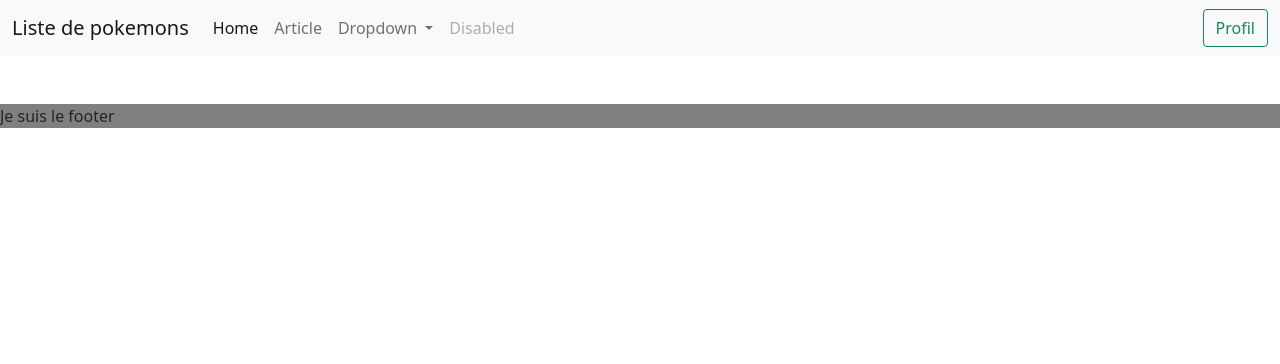
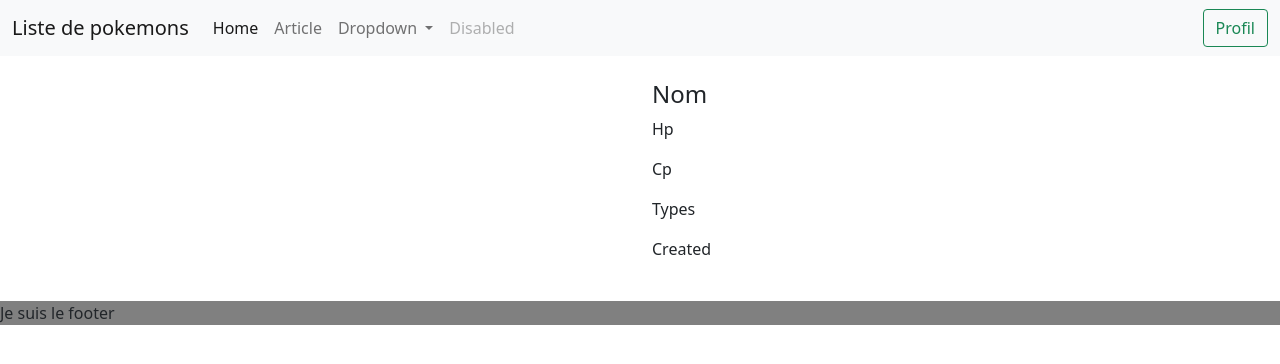
Before and after one commit to ilyes200876/angular-pokemon, an Angular app: page /pokemons/1 in a window 1280 px wide. Before the commit this address led to /. Shown: the top 364 px of the page. Built offline with nearby package versions, Linux system fonts and the light colour scheme.

Commit message:
erroe404 component creation + router link to pokemon details

```diff
--- a/src/app/app.module.ts
+++ b/src/app/app.module.ts
@@ -7,6 +7,8 @@ import { CardComponent } from './card/card.component';
 import { HomeComponent } from './home/home.component';
 import { ArticleComponent } from './article/article.component';
 import { NavbarComponent } from './navbar/navbar.component';
+import { Error404Component } from './error404/error404.component';
+import { PokemonDetailComponent } from './pokemon-detail/pokemon-detail.component';
 
 @NgModule({
   declarations: [
@@ -14,7 +16,9 @@ import { NavbarComponent } from './navbar/navbar.component';
     CardComponent,
     HomeComponent,
     ArticleComponent,
-    NavbarComponent
+    NavbarComponent,
+    Error404Component,
+    PokemonDetailComponent
   ],
   imports: [
     BrowserModule,
--- a/src/app/card/card.component.html
+++ b/src/app/card/card.component.html
@@ -12,10 +12,11 @@
 
 <div class="container d-flex justify-content-around me-2">
   <div class="row">
-    <div *ngFor="let pokemon of pokemonList" class="col-3 border border-secondary border-3 m-1">
-
-      <img (click)="selectPokemon(pokemon)" src="{{ pokemon.picture }}" alt="image de {{ pokemon.name }}" class="m-auto d-block">
-      <h4 class="text-center">{{ pokemon.name }}</h4>
+    <div *ngFor="let pokemon of pokeggmonList" class="col-3 border border-secondary border-3 m-1">
+      <a routerLink="/pokemons/{{pokemon.id}}">
+        <img src="{{ pokemon.picture }}" alt="image de {{ pokemon.name }}" class="m-auto d-block">
+      </a>
+      <h4 (click)="selectPokemon(pokemon)" class="text-center">{{ pokemon.name }}</h4>
       <p class="text-center">Types : <span *ngFor="let pokemonType of pokemon.types" class="types"> {{ pokemonType }},</span></p>
       <p class="text-center">créé le : {{ pokemon.created }}</p>
 
--- /dev/null
+++ b/src/app/error404/error404.component.ts
@@ -0,0 +1,11 @@
+import { Component } from '@angular/core';
+
+@Component({
+  selector: 'app-error404',
+  templateUrl: `error404component.html`,
+  styles: [
+  ]
+})
+export class Error404Component {
+
+}
--- /dev/null
+++ b/src/app/error404/error404component.html
@@ -0,0 +1 @@
+<img src="https://c8.alamy.com/comp/2E915TB/glitch-error-404-computer-page-anaglyph-glitch-404-banner-error-layout-effect-screen-2E915TB.jpg" alt="image d'erreur 404" style="width: 50%; margin-left: 22rem;">
--- a/src/app/navbar/navbar.component.html
+++ b/src/app/navbar/navbar.component.html
@@ -1,16 +1,16 @@
 <nav class="navbar navbar-expand-lg navbar-light bg-light">
   <div class="container-fluid">
-    <a class="navbar-brand" href="#">Liste de pokemons</a>
+    <a class="navbar-brand" routerLink="/pokemons">Liste de pokemons</a>
     <button class="navbar-toggler" type="button" data-bs-toggle="collapse" data-bs-target="#navbarSupportedContent" aria-controls="navbarSupportedContent" aria-expanded="false" aria-label="Toggle navigation">
       <span class="navbar-toggler-icon"></span>
     </button>
     <div class="collapse navbar-collapse" id="navbarSupportedContent">
       <ul class="navbar-nav me-auto mb-2 mb-lg-0">
         <li class="nav-item">
-          <a class="nav-link active" aria-current="page" href="">Home</a>
+          <a class="nav-link active" aria-current="page" routerLink="/">Home</a>
         </li>
         <li class="nav-item">
-          <a class="nav-link" href="/article">Article</a>
+          <a class="nav-link" routerLink="/article">Article</a>
         </li>
         <li class="nav-item dropdown">
           <a class="nav-link dropdown-toggle" href="#" id="navbarDropdown" role="button" data-bs-toggle="dropdown" aria-expanded="false">
--- /dev/null
+++ b/src/app/pokemon-detail/pokemon-detail-component.html
@@ -0,0 +1,14 @@
+<div class="container">
+  <div class="row">
+    <div class="col-md-6 col-s-12">
+      <img src="" alt="">
+    </div>
+    <div class="col-md-6 col-s-12">
+      <h4>Nom</h4>
+      <p>Hp</p>
+      <p>Cp</p>
+      <p>Types</p>
+      <p>Created</p>
+    </div>
+  </div>
+</div>
--- /dev/null
+++ b/src/app/pokemon-detail/pokemon-detail.component.ts
@@ -0,0 +1,11 @@
+import { Component } from '@angular/core';
+
+@Component({
+  selector: 'app-pokemon-detail',
+  templateUrl: `pokemon-detail-component.html`,
+  styles: [
+  ]
+})
+export class PokemonDetailComponent {
+
+}
--- a/src/app/pokemon.service.ts
+++ b/src/app/pokemon.service.ts
@@ -20,4 +20,5 @@ export class PokemonService {
   fetchOnePokemon(pokemon: Pokemon){
     return("Vous avez sélectionnez ce pokemon : " + pokemon.name);
   }
+
 }
```
Also changed, not shown: src/app/app-routing.module.ts (+7 -1 lines).
